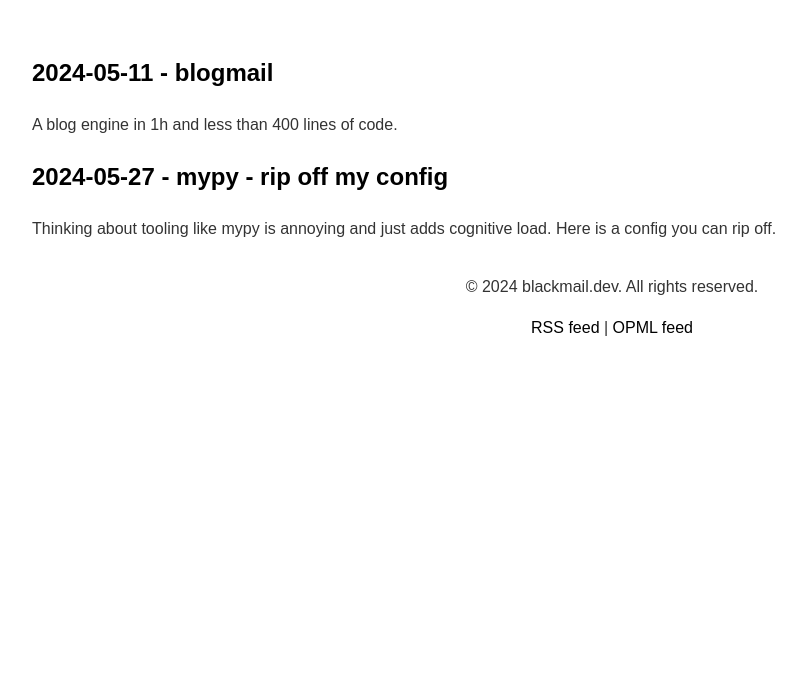
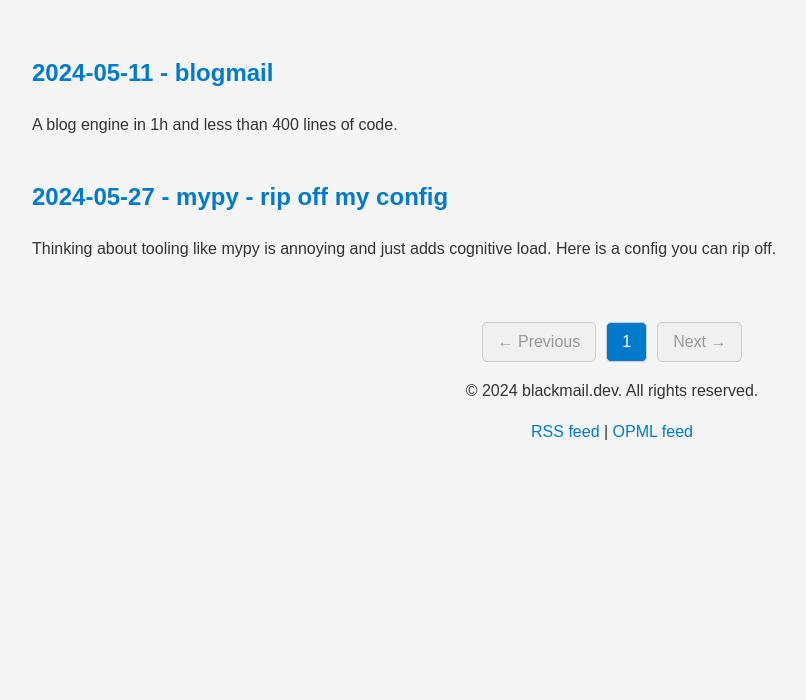
Before and after one commit to 4thel00z/blackmail.dev, a plain HTML site: page index.html in a window 1280 px wide. Shown: the part 100-800 px from the top of the page, without its empty margins (28-834 px from the left). Drawn offline with Linux system fonts and the light colour scheme.

Commit message:
[master] Add theme feature, pagination and update mypy post
Signed-off-by: 4thel00z <4thel00z@gmail.com>

```diff
--- a/css/style.css
+++ b/css/style.css
@@ -1,60 +1,103 @@
-/* style.css */
+@import url('theme-tokyonight.css');
+
+/* Body and overall page styling */
 body {
     font-family: "raleway", sans-serif;
-    color: #333;
+    color: var(--text-color);
     line-height: 1.6;
     padding: 20px;
     max-width: 1200px;
     margin: auto;
     display: grid;
     grid-template-columns: 1fr; /* Changed to single column for simplicity */
-    background: #fff;
+    background: var(--background-color);
     transition: background-color 0.3s ease;
 }
+
 header, footer {
     text-align: center;
     margin-bottom: 20px;
+    color: var(--header-footer-color);
 }
+
 h1, h2, h3, a {
-    color: #000;
+    color: var(--link-color);
 }
+
 a {
     text-decoration: none;
 }
+
 a:hover {
     text-decoration: underline;
+    color: var(--link-hover-color);
 }
+
 p, ul, ol {
     margin-bottom: 1em;
 }
+
 img {
     max-width: 100%;
     height: auto;
 }
+
 .content {
     padding-left: 20px;
     padding-right: 20px; /* Ensures padding on both sides */
 }
+
 .post {
     margin-bottom: 40px;
 }
-@media (prefers-color-scheme: dark) {
-    body {
-        background: #121212;
-        color: #ccc;
-        -webkit-font-smoothing: antialiased; /* Chrome, Safari */
-        -moz-osx-font-smoothing: grayscale; /* Firefox */
-    }
-    header, footer, h1, h2, h3, a {
-        color: #fff;
-    }
-}
+
 pre, code {
-    border: 1px solid #ddd; /* Adds a border around the code */
+    border: 1px solid var(--code-border-color); /* Adds a border around the code */
     padding: 1em; /* More padding for visual separation */
     width: 100%; /* Ensures code blocks are full width */
     overflow-x: auto; /* Ensures horizontal scrolling if code is too wide */
     box-sizing: border-box; /* Includes padding in width calculation */
     display: block;
     margin: 20px 0; /* Adds vertical space around the code block */
+    background: var(--code-bg-color);
 }
+
+.pagination {
+    display: flex;
+    justify-content: center;
+    align-items: center;
+    margin-top: 20px;
+}
+
+.pagination-button {
+    margin: 0 5px;
+    padding: 10px 15px;
+    font-size: 16px;
+    font-family: "raleway", sans-serif;
+    color: var(--button-text-color);
+    background-color: var(--button-bg-color);
+    border: 1px solid var(--border-color);
+    border-radius: 5px;
+    cursor: pointer;
+    transition: background-color 0.3s ease, color 0.3s ease;
+}
+
+.pagination-button:hover {
+    background-color: var(--button-hover-bg-color);
+    color: var(--button-hover-text-color);
+}
+
+.pagination-button:disabled {
+    background-color: var(--button-disabled-bg-color);
+    color: var(--button-disabled-text-color);
+    cursor: not-allowed;
+}
+
+.page-numbers {
+    display: flex;
+}
+
+.pagination-button.active {
+    background-color: var(--button-active-bg-color);
+    color: var(--button-active-text-color);
+}
--- /dev/null
+++ b/css/theme-default.css
@@ -0,0 +1,41 @@
+/* Light Theme Colors */
+:root {
+    --background-color: #fff;
+    --text-color: #333;
+    --link-color: #000;
+    --link-hover-color: #000;
+    --header-footer-color: #000;
+    --border-color: #ccc;
+    --button-bg-color: #fff;
+    --button-text-color: #333;
+    --button-hover-bg-color: #f0f0f0;
+    --button-hover-text-color: #000;
+    --button-disabled-bg-color: #e0e0e0;
+    --button-disabled-text-color: #999;
+    --button-active-bg-color: #333;
+    --button-active-text-color: #fff;
+    --code-border-color: #ddd;
+    --code-bg-color: #fff;
+}
+
+/* Dark Theme Colors */
+@media (prefers-color-scheme: dark) {
+    :root {
+        --background-color: #121212;
+        --text-color: #ccc;
+        --link-color: #fff;
+        --link-hover-color: #fff;
+        --header-footer-color: #fff;
+        --border-color: #555;
+        --button-bg-color: #333;
+        --button-text-color: #ccc;
+        --button-hover-bg-color: #444;
+        --button-hover-text-color: #fff;
+        --button-disabled-bg-color: #555;
+        --button-disabled-text-color: #777;
+        --button-active-bg-color: #fff;
+        --button-active-text-color: #000;
+        --code-border-color: #555;
+        --code-bg-color: #333;
+    }
+}
--- /dev/null
+++ b/css/theme-moonlight.css
@@ -0,0 +1,19 @@
+/* Moonlight Theme Colors */
+:root {
+    --background-color: #191f28;
+    --text-color: #c0cedd;
+    --link-color: #c69f68;
+    --link-hover-color: #93764d;
+    --header-footer-color: #c0cedd;
+    --border-color: #1f2730;
+    --button-bg-color: #1f2730;
+    --button-text-color: #c0cedd;
+    --button-hover-bg-color: #374656;
+    --button-hover-text-color: #fff;
+    --button-disabled-bg-color: #555;
+    --button-disabled-text-color: #777;
+    --button-active-bg-color: #c69f68;
+    --button-active-text-color: #1f2730;
+    --code-border-color: #1f2730;
+    --code-bg-color: #1f2730;
+}
--- /dev/null
+++ b/css/theme-tokyonight.css
@@ -0,0 +1,41 @@
+/* Light Theme (Day) */
+:root {
+    --background-color: #f5f5f5;
+    --text-color: #333;
+    --link-color: #007acc;
+    --link-hover-color: #005f99;
+    --header-footer-color: #333;
+    --border-color: #ccc;
+    --button-bg-color: #e0e0e0;
+    --button-text-color: #333;
+    --button-hover-bg-color: #ccc;
+    --button-hover-text-color: #000;
+    --button-disabled-bg-color: #f0f0f0;
+    --button-disabled-text-color: #999;
+    --button-active-bg-color: #007acc;
+    --button-active-text-color: #fff;
+    --code-border-color: #ddd;
+    --code-bg-color: #f0f0f0;
+}
+
+/* Dark Theme (Night) */
+@media (prefers-color-scheme: dark) {
+    :root {
+        --background-color: #1a1b26;
+        --text-color: #c0caf5;
+        --link-color: #7aa2f7;
+        --link-hover-color: #3d59a1;
+        --header-footer-color: #c0caf5;
+        --border-color: #3b4261;
+        --button-bg-color: #414868;
+        --button-text-color: #c0caf5;
+        --button-hover-bg-color: #565f89;
+        --button-hover-text-color: #fff;
+        --button-disabled-bg-color: #737aa2;
+        --button-disabled-text-color: #999;
+        --button-active-bg-color: #7aa2f7;
+        --button-active-text-color: #1a1b26;
+        --code-border-color: #3b4261;
+        --code-bg-color: #414868;
+    }
+}
--- a/index.html
+++ b/index.html
@@ -15,22 +15,86 @@
         <!-- Posts will be loaded here -->
     </div>
 
-    <script>
-        fetch('posts.json')
-        .then(response => response.json())
-        .then(posts => {
-            const postsList = document.getElementById('postsList');
-            posts.forEach(post => {
-                const postElement = document.createElement('div');
-                postElement.innerHTML = `<a href="${post.path}/index.html"><h2>${post.date} - ${post.title}</h2></a><p>${post.summary}</p>`;
-                postsList.appendChild(postElement);
-            });
-        });
-    </script>
+    <div class="pagination">
+        <button id="prevPage" class="pagination-button">← Previous</button>
+        <div id="pageNumbers" class="page-numbers">
+            <!-- Page numbers will be generated here -->
+        </div>
+        <button id="nextPage" class="pagination-button">Next →</button>
+    </div>
 
     <footer>
         <p>© 2024 blackmail.dev. All rights reserved.</p>
         <p><a href="./feed.xml">RSS feed</a> | <a href="./blog.opml">OPML feed</a></p>
     </footer>
+
+    <script>
+        const pageSize = 5; // Configurable page size
+        let currentPage = 0;
+        let posts = [];
+
+        document.getElementById('prevPage').addEventListener('click', () => {
+            if (currentPage > 0) {
+                currentPage--;
+                displayPosts();
+            }
+        });
+
+        document.getElementById('nextPage').addEventListener('click', () => {
+            if ((currentPage + 1) * pageSize < posts.length) {
+                currentPage++;
+                displayPosts();
+            }
+        });
+
+        fetch('posts.json')
+        .then(response => response.json())
+        .then(data => {
+            posts = data;
+            displayPosts();
+        });
+
+        function displayPosts() {
+            const postsList = document.getElementById('postsList');
+            postsList.innerHTML = '';
+            const start = currentPage * pageSize;
+            const end = start + pageSize;
+            const paginatedPosts = posts.slice(start, end);
+
+            paginatedPosts.forEach(post => {
+                const postElement = document.createElement('div');
+                postElement.classList.add('post');
+                postElement.innerHTML = `<a href="${post.path}/index.html"><h2>${post.date} - ${post.title}</h2></a><p>${post.summary}</p>`;
+                postsList.appendChild(postElement);
+            });
+
+            // Enable or disable pagination buttons
+            document.getElementById('prevPage').disabled = currentPage === 0;
+            document.getElementById('nextPage').disabled = (currentPage + 1) * pageSize >= posts.length;
+
+            // Update pagination numbers
+            updatePaginationNumbers();
+        }
+
+        function updatePaginationNumbers() {
+            const pageNumbers = document.getElementById('pageNumbers');
+            pageNumbers.innerHTML = '';
+            const totalPages = Math.ceil(posts.length / pageSize);
+
+            for (let i = 0; i < totalPages; i++) {
+                const pageNumber = document.createElement('button');
+                pageNumber.classList.add('pagination-button');
+                pageNumber.textContent = i + 1;
+                if (i === currentPage) {
+                    pageNumber.classList.add('active');
+                }
+                pageNumber.addEventListener('click', () => {
+                    currentPage = i;
+                    displayPosts();
+                });
+                pageNumbers.appendChild(pageNumber);
+            }
+        }
+    </script>
 </body>
 </html>
```
Also changed, not shown: posts/20240527_mypy_-_rip_off_my_config/index.html (+8 -5 lines), 1 other file.
